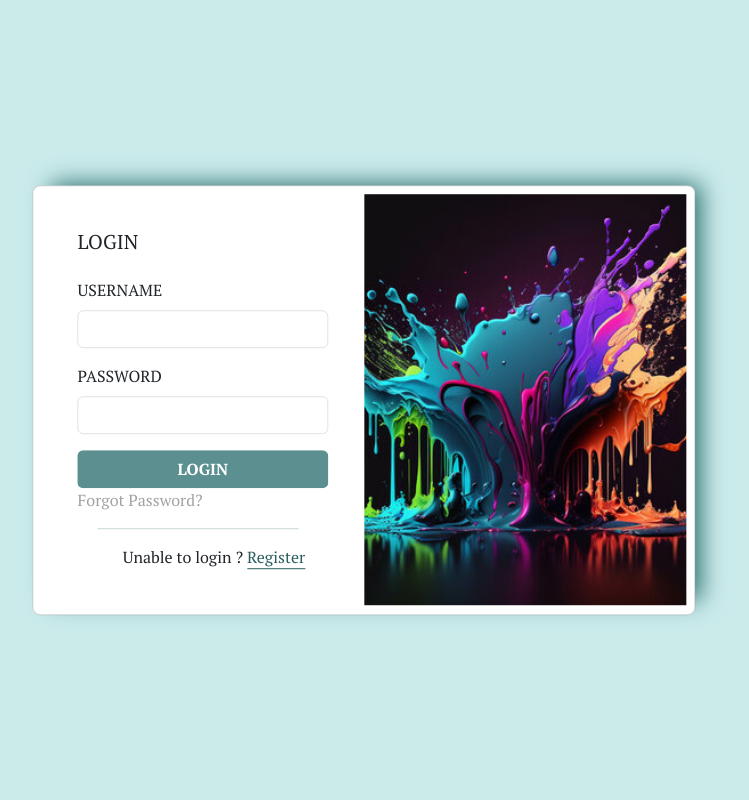
After one commit to Kashishah/wallpaper_smash_website, a PHP site: page /login.php in a window 1280 px wide. The commit adds this page. Shown: the whole page, without its empty margins (257-1006 px from the left). Run offline with PHP 8.4, Linux system fonts and the light colour scheme; some web fonts are replaced.

Commit message:
Some changes in UI also create login and register form

```diff
--- a/index.php
+++ b/index.php
@@ -1,7 +1,5 @@
 <?php
 
-include_once 'nav.php';
-include_once 'footer.php';
-
+include_once 'login.php';
 
 ?>
--- /dev/null
+++ b/login.php
@@ -0,0 +1,45 @@
+<?php
+
+include_once 'header.php';
+
+?>
+
+<div class="bg-login container-fluid position-relative" style="height: 100vh;">
+    <div class="row justify-content-center align-items-center h-100">
+        <div class="col-md-8 center-container">
+            <div class="card login-card">
+                <div class="row g-0">
+                    <!-- Login Form Section -->
+                    <div class="col-md-6 login-form">
+                        <div class="card-body">
+                            <h5 class="card-title mb-4">Login</h5>
+                            <form>
+                                <div class="mb-3">
+                                    <label for="username" class="form-label">Username</label>
+                                    <input type="text" class="form-control" id="username" name="username" required>
+                                </div>
+                                <div class="mb-3">
+                                    <label for="password" class="form-label">Password</label>
+                                    <input type="password" class="form-control" id="password" name="password" required>
+                                </div>
+                                <button type="submit" class="login-btn-bg login-btn-txt btn text-center w-100">Login
+                                </button>
+                                <div class="forgot-pass">
+                                    <span><a href="">Forgot Password?</a> </span>
+                                </div>
+                                <hr>
+                                <div class="register-txt">
+                                    Unable to login ? <a class="register-link" href="register.php"> Register</a>
+                                </div>
+                            </form>
+                        </div>
+                    </div>
+                    <!-- Image Section -->
+                    <div class="col-md-6 login-image"></div>
+                </div>
+            </div>
+        </div>
+    </div>
+</div>
+
+</body>
--- a/style/style.css
+++ b/style/style.css
@@ -27,7 +27,7 @@ body {
     /* font-family: "Sedan SC", serif;
      */
     font-family: "PT Serif", serif;
-    font-weight: 4  00;
+    font-weight: 4 00;
     font-style: normal;
 }
 
@@ -137,6 +137,128 @@ body {
     }
 }
 
+/* Login Form Style  */
+.bg-login {
+    background: #cbebeb;
+}
+
+.login-card {
+    padding: 1%;
+    width: 80%;
+    height: fit-content;
+    -webkit-box-shadow: 12px -8px 25px -7px rgba(37, 106, 107, 1);
+    -moz-box-shadow: 12px -8px 25px -7px rgba(37, 106, 107, 1);
+    box-shadow: 12px -8px 25px -7px rgba(37, 106, 107, 1);
+
+    border-radius: 8px 8px 8px 8px;
+    -webkit-border-radius: 8px 8px 8px 8px;
+    -moz-border-radius: 8px 8px 8px 8px;
+}
+
+@media (max-width: 992px) {
+    .login-card {
+        width: 90%;
+    }
+}
+
+.login-form {
+    text-transform: uppercase;
+    padding: 20px;
+}
+
+.login-image {
+    background-image: url('../images/login/login.jpg');
+    background-size: cover;
+    background-repeat: no-repeat;
+    background-position: center;
+}
+
+.center-container {
+    position: absolute;
+    top: 50%;
+    left: 55%;
+    transform: translate(-50%, -50%);
+}
+
+.login-btn-bg {
+    background-color: #5C9090;
+    color: white;
+}
+
+.login-btn-bg:hover {
+    background-color: #295D5E;
+    color: whitesmoke;
+}
+
+.login-btn-txt {
+    text-transform: uppercase;
+    font-weight: bolder;
+}
+
+.forgot-pass span a {
+    color: rgb(162, 162, 162);
+    text-transform: none;
+    text-decoration: none;
+}
+
+.forgot-pass span a:hover {
+    color: rgb(100, 99, 99);
+
+}
+
+hr {
+    margin-left: 8%;
+    width: 80%;
+    color: #295D5E;
+}
+
+.register-txt {
+    margin-left: 18%;
+    text-transform: none;
+    text-decoration: none;
+}
+
+.register-link {
+    text-transform: none;
+    text-decoration: none;
+    color: #295D5E;
+    border-bottom: 1px solid #295D5E;
+
+}
+
+
+
+/* Register Form Card */
+.bg-register {
+    background: #cbebeb;
+}
+
+.center-register-container {
+    position: absolute;
+    top: 40%;
+    left: 40%;
+    transform: translate(-50%, -50%);
+}
+
+.register-card {
+    padding: 1%;
+    width: 60%;
+    height: fit-content;
+
+    -webkit-box-shadow: -20px -8px 25px -7px rgba(37, 106, 107, 1);
+    -moz-box-shadow: -20px -8px 25px -7px rgba(37, 106, 107, 1);
+    box-shadow: -20px -8px 25px -7px rgba(37, 106, 107, 1);
+
+    border-radius: 8px 8px 8px 8px;
+    -webkit-border-radius: 8px 8px 8px 8px;
+    -moz-border-radius: 8px 8px 8px 8px;
+}
+
+@media (max-width: 992px) {
+    .register-card {
+        width: 90%;
+    }
+}
 
 
 /* Footer Styles */
```
Also changed, not shown: register.php (added, +44 -0 lines), images/login/login.jpg (added).
